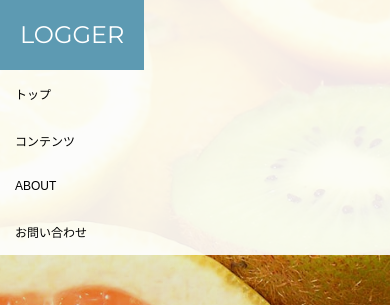
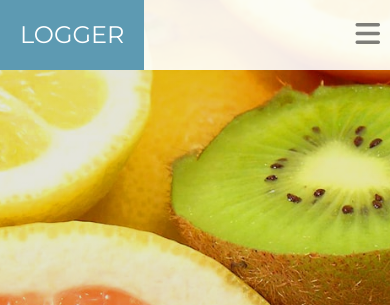
Before and after one commit to Fumischo/HTML5-CSS3-responsive-1, a plain HTML site: page index.html in a window 390 px wide. Shown: the top 305 px of the page. Drawn offline with nearby package versions, Linux system fonts and the light colour scheme.

Commit message:
implement header design to be able to slide up and down by toggling

```diff
--- a/index.html
+++ b/index.html
@@ -6,6 +6,15 @@
   <title>サンプル</title>
   <meta name="viewport" content="width=device-width, initial-scale=1.0">
   <link href="https://fonts.googleapis.com/css?family=Montserrat&display=swap" rel="stylesheet">
+  <script src="https://code.jquery.com/jquery-2.2.3.min.js"></script>
+  <script>
+    $(function(){
+      $(".headC").click(function(){
+        $(".headB").slideToggle();
+      });
+    });
+  </script>
+
   <link rel="stylesheet" href="style.css">
   <style>
     .sr-only {
@@ -26,7 +35,13 @@
 <body>
   <header>
     <div class="container">
+      <div class="container-small">
       <a href="index.html" class="headA">LOGGER</a>
+
+      <button type="button" class="headC">
+        <span class="fa fa-bars" title="MENU"></span>
+      </button>
+    </div>
 
       <nav class="headB">
         <ul>
--- a/style.css
+++ b/style.css
@@ -490,3 +490,43 @@ header {
     display: flex;
   }
 }
+
+/* ヘッダーC: トグルボタン */
+@media (max-width: 767px) {
+  /* 小さい画面用の設定 */
+  header .container-small {
+    display: flex;
+    align-items: center;
+    justify-content: space-between;
+  }
+
+  .headC {
+    margin-right: 10px;
+    padding: 0;
+    border: none;
+    outline: none;
+    background: none;
+    font-size: 28px;
+    opacity: 0.5;
+    cursor: pointer;
+  }
+
+  .headC:hover {
+    opacity: 0.3;
+  }
+
+  .headB {
+    display: none;
+  }
+}
+
+@media (min-width: 768px) {
+  /* 大きい画面用の設定 */
+  .headC {
+    display: none;
+  }
+
+  .headB {
+    display: block !important;
+  }
+}
```
